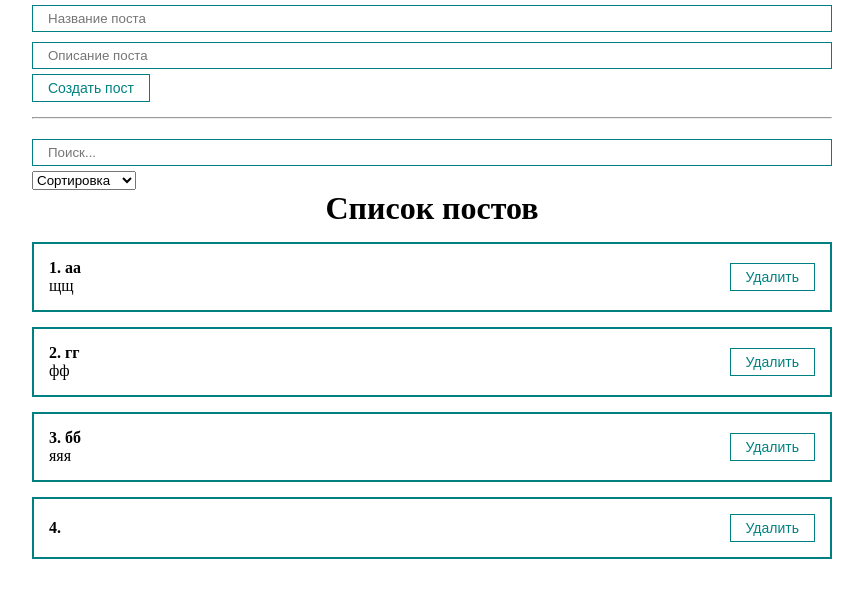
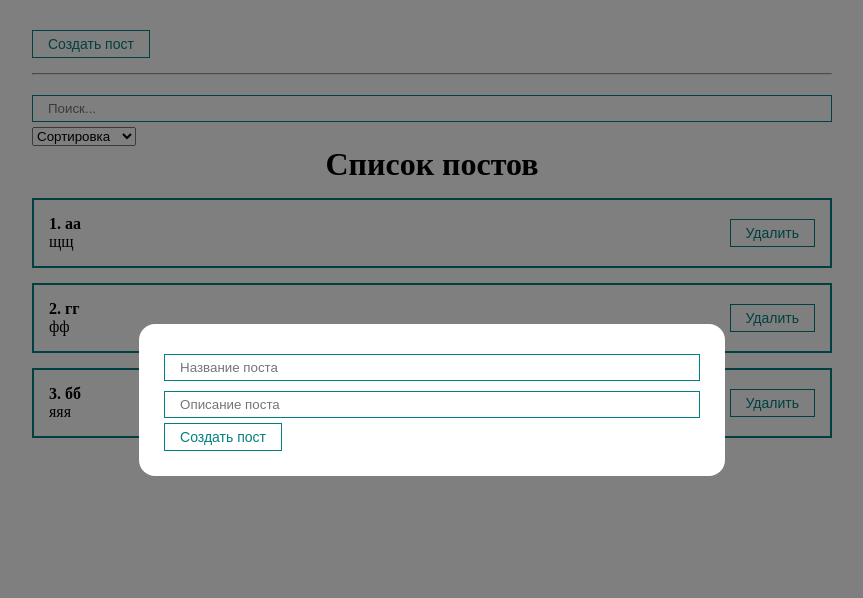
Before and after one commit to Oaks/ulbi-react-fundamental, a React (Create React App) app: page / in a window 1280 px wide. Both pictures are taken after a click on the button "Создать пост". Shown: the top 598 px of the page, without its empty margins (208-1071 px from the left). Built offline with nearby package versions, Linux system fonts and the light colour scheme; the HTML template or start-up script is replaced by a standard one.

Commit message:
Modal window for create post

```diff
--- a/src/App.js
+++ b/src/App.js
@@ -3,20 +3,18 @@
 import PostList from './components/PostList';
 import PostForm from './components/PostForm';
 import PostFilter from "./components/PostFilter";
+import MyModal from "./components/UI/MyModal/MyModal";
+import MyButton from "./components/UI/button/MyButton";
 
 function App() {
     const [posts, setPosts] = useState([
-        // {id: 1, title: "Javascript", body: "Description"},
-        // {id: 2, title: "Javascript 2", body: "Description"},
-        // {id: 3, title: "Javascript 3", body: "Description"}
-
-
         {id: 1, title: "аа", body: "щщ"},
         {id: 2, title: "гг", body: "фф"},
         {id: 3, title: "бб", body: "яяя"}
     ]
     )
     const [filter, setFilter] = useState({sort: "", query: ""});
+    const [modal, setModal] = useState(false)
 
     const sortedPosts = useMemo(() => {
         if (filter.sort) {
@@ -31,6 +29,7 @@
 
     const createPost = (post) => {
         setPosts([...posts, post]);
+        setModal(false);
     }
 
     const removePost = (post) => {
@@ -39,13 +38,19 @@
 
     return (
         <div className="App">
-            <PostForm create={createPost} />
-            <hr style={{margin: '15px 0'}} />
+            <MyButton style={{marginTop: 30}} onClick={() => setModal(true)}>
+                Создать пост
+            </MyButton>
+            <MyModal visible={modal} setVisible={setModal}>
+                <PostForm create={createPost} />
+            </MyModal>
+            <hr style={{margin: "15px 0"}} />
 
             <PostFilter
                 filter={filter}
                 setFilter={setFilter}
             />
+
             <PostList remove={removePost} posts={sortedAndSearchedPosts} title="Список постов" />
         </div>
     );
--- /dev/null
+++ b/src/components/UI/MyModal/MyModal.jsx
@@ -0,0 +1,18 @@
+import React from "react";
+import cl from "./MyModal.module.css";
+
+const MyModal = ({children, visible, setVisible}) => {
+    const rootClasses = [cl.myModal];
+    if (visible) {
+        rootClasses.push(cl.active);
+    }
+    return (
+        <div className={rootClasses.join(' ')} onClick={() => setVisible(false)}>
+            <div className={cl.myModalContent} onClick={e => e.stopPropagation()}>
+                {children}
+            </div>
+        </div>
+    )
+}
+
+export default MyModal;
--- /dev/null
+++ b/src/components/UI/MyModal/MyModal.module.css
@@ -0,0 +1,22 @@
+.myModal {
+    position: fixed;
+    top: 0;
+    left: 0;
+    right: 0;
+    bottom: 0;
+    display: none;
+    background: rgba(0,0,0, 0.5);
+}
+
+.myModalContent {
+    padding: 25px;
+    background: white;
+    border-radius: 16px;
+    min-width: 250px;
+}
+
+.myModal.active {
+   display: flex;
+   justify-content: center;
+   align-items: center;
+}
```
